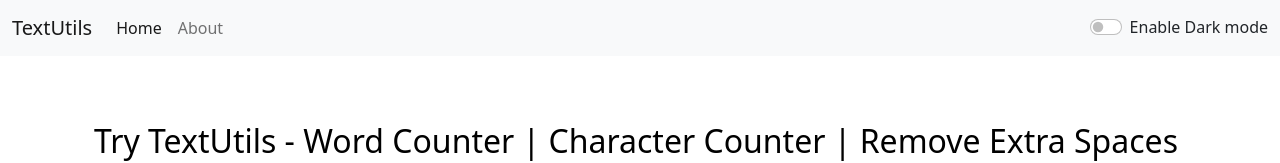
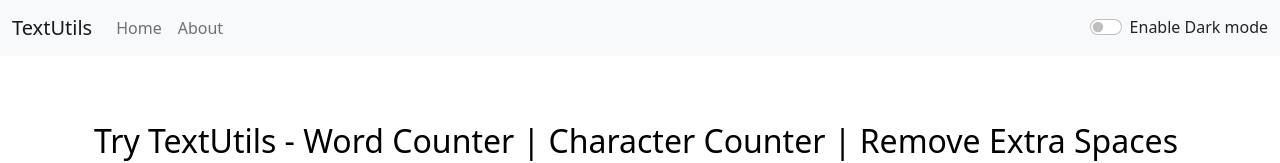
Before and after one commit to hardikbachhan/TextUtils, a React (Create React App) app: page / in a window 1280 px wide. Shown: the top 163 px of the page. Built offline with nearby package versions, Linux system fonts and the light colour scheme.

Commit message:
fix copy text and link highlight

```diff
--- a/src/components/Navbar.js
+++ b/src/components/Navbar.js
@@ -25,9 +25,10 @@
         <div className="collapse navbar-collapse" id="navbarSupportedContent">
           <ul className="navbar-nav me-auto mb-2 mb-lg-0">
             <li className="nav-item">
-              <Link className="nav-link active" aria-current="page" to="/">
+              <Link className="nav-link" aria-current="page" to="/">
                 Home
               </Link>
+              {/* active removed from className so that home doesn't remain highlighted. */}
             </li>
             <li className="nav-item">
               <Link className="nav-link" to="/about">
--- a/src/components/TextForm.js
+++ b/src/components/TextForm.js
@@ -39,10 +39,7 @@
   };
 
   const handleCopy = () => {
-    let text = document.getElementById("myBox");
-    text.select();
-    navigator.clipboard.writeText(text.value);
-    document.getSelection().removeAllRanges();
+    navigator.clipboard.writeText(text);
     props.showAlert("Copied to Clipboard!", "success");
   };
 
```
